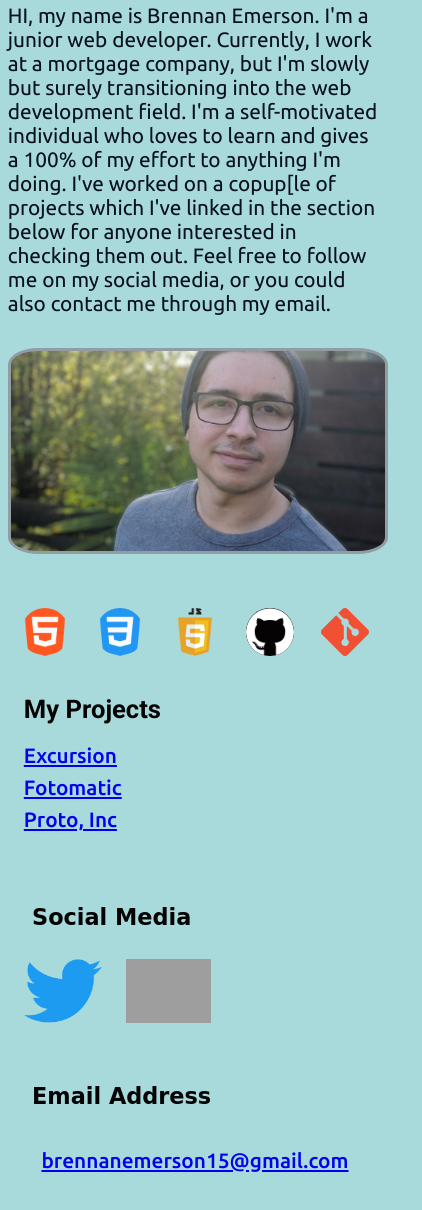
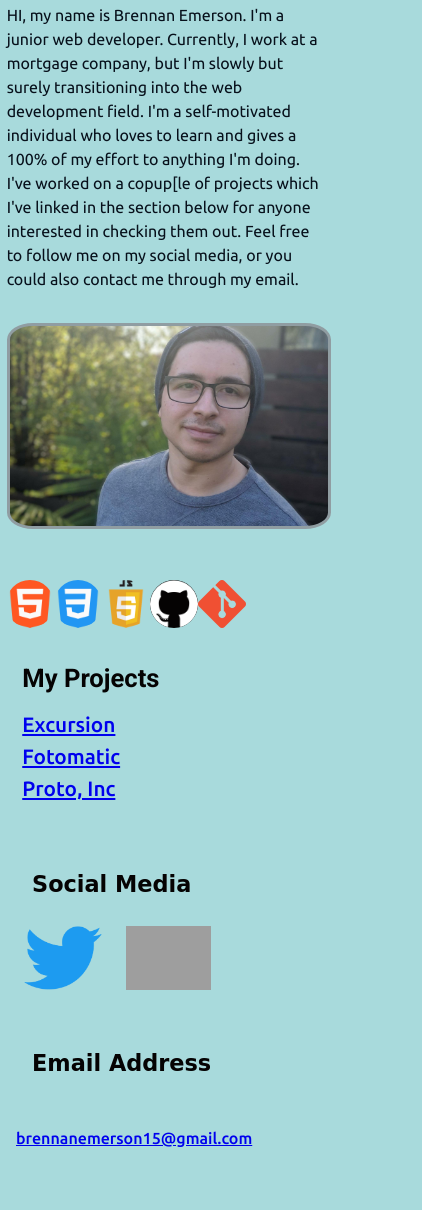
Before and after one commit to Bemerson95/Portfolio-Website, a plain HTML site: page index.html in a window 390 px wide. Shown: the part 210-1420 px from the top of the page, 422 px wide, since content can reach past the window. Drawn offline with Linux system fonts and the light colour scheme; grey boxes are pictures that could not be loaded; a web font is replaced by a local one.

Commit message:
Made the lemtns adapt to the screen size

```diff
--- a/resources/CSS/style.css
+++ b/resources/CSS/style.css
@@ -264,7 +264,7 @@ address a:hover {
     color: #d62828;
 }
 
-@media only screen and (max-width: 425px) {
+@media only screen and (max-width: 426px) {
     .header .name{
         display: inline-flex;
         position: relative;
@@ -300,16 +300,18 @@ address a:hover {
         display: inline-flex;
         position: relative;
         flex-wrap: wrap;
-        width: 100%;
+        width: 85%;
         height: auto;
-        margin: 0 auto;
         overflow: scroll;
     }
     .about-me .about-me-container{
         background-color: transparent;
         border: none;
-        margin: auto;
+        margin: 0 0 ;
         text-align: left;
+    }
+    .about-me .about-me-container p{
+        font-size: 1rem;
     }
     figcaption{
         display: none;
@@ -318,7 +320,7 @@ address a:hover {
         position: relative;
         width: 100%;
         height: 200px;
-        margin-left: auto;
+        margin-left: 0;
         margin-right: auto;
         margin-top: 2rem;
     }
@@ -326,10 +328,10 @@ address a:hover {
         display: flex;
         position: relative;
         left: 0%;
-        align-self: center;
+        align-self: flex-start;
         flex-direction: column;
         height: auto;
-        width: 100%;
+        width: 80%;
         margin-top: 10%;
         margin-left: 0%;
     }
@@ -338,8 +340,12 @@ address a:hover {
         width: 100%;
     }
     .skills .skills-container{
+        display: inline-flex;
         background-color: transparent;
         border: none;
+    }
+    .skills .skills-container a{
+        justify-content: space-between;
     }
     .current-projects .projects-container{
         display: flex;
@@ -384,8 +390,16 @@ address a:hover {
         margin-left: 0%;
         padding-bottom: 20%;
     }
-    address{
-        font-size: small;
+    .email-address .email{
+        display: flex;
+        flex-direction: column;
+        font-size: medium;
+    }
+    .email address{
+        font-size: medium;
+        width: auto;
+        align-self: flex-start;
+        margin-left: 1rem;
     }
 
 }
```
